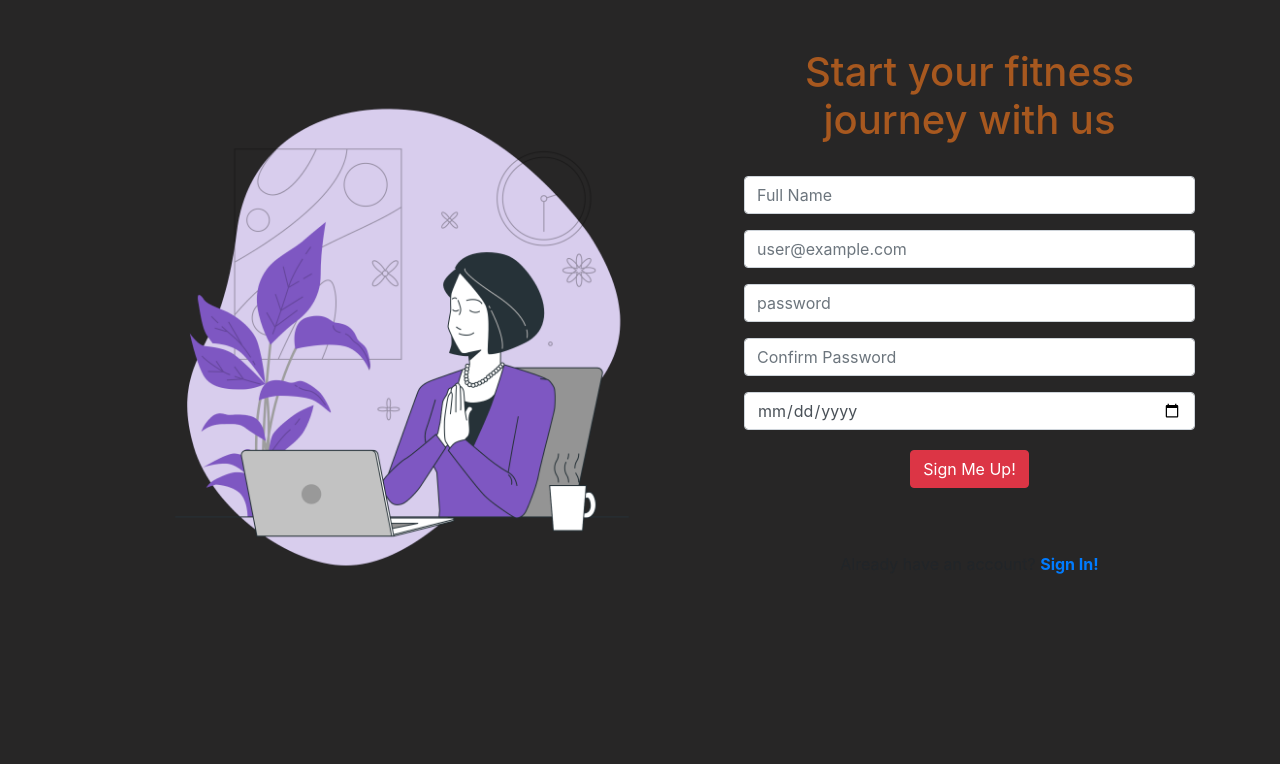
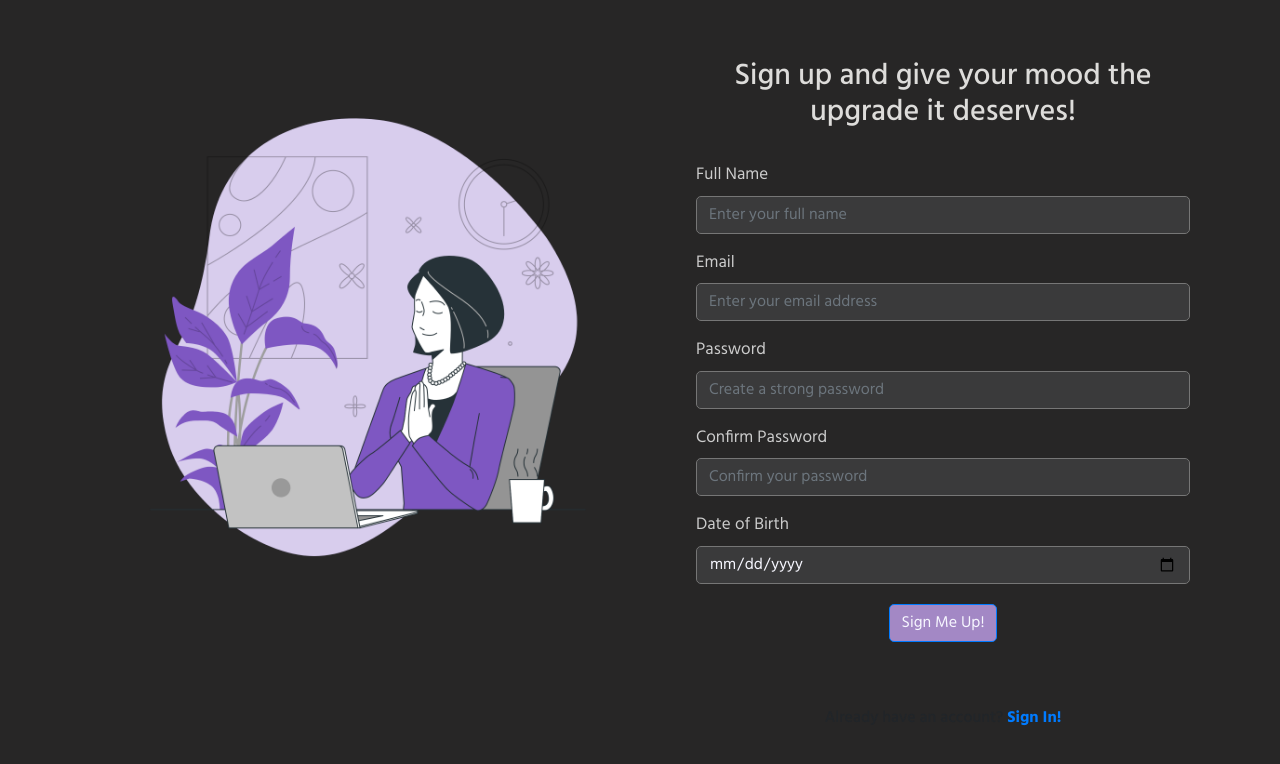
Before and after one commit to imGaurav3/295b_final_project, a React (Create React App) app in the folder frontend/: page /signup in a window 1280 px wide. Shown: the top 764 px of the page. Built offline with nearby package versions, Linux system fonts and the light colour scheme.

Commit message:
Theme changes and text field labels

```diff
--- a/frontend/public/index.html
+++ b/frontend/public/index.html
@@ -3,6 +3,10 @@
   <head>
     <meta charset="utf-8" />
     <link rel="icon" href="%PUBLIC_URL%/logo.jpg" />
+    <link rel="preconnect" href="https://fonts.googleapis.com">
+    <link rel="preconnect" href="https://fonts.gstatic.com" crossorigin>
+    <link href="https://fonts.googleapis.com/css2?family=Cormorant+Garamond:ital,wght@0,300;0,400;0,500;0,600;0,700;1,300;1,400;1,500;1,600;1,700&family=Hind:wght@300;400;500;600;700&display=swap" rel="stylesheet">
+    <!-- <a href="https://storyset.com/happy">Happy illustrations by Storyset</a> -->
     <meta name="viewport" content="width=device-width, initial-scale=1" />
     <meta name="theme-color" content="#000000" />
     <meta
--- a/frontend/src/App.css
+++ b/frontend/src/App.css
@@ -73,6 +73,13 @@ html, body, #root, .App {
   font-size: 14px;
   height: 50px;
   line-height: 50px;
+  color: #F7F7FF
+}
+
+input::placeholder {
+  color: F7F7FF;
+  /* font-size: 1.2em;
+  font-style: italic; */
 }
 
 .login-form .form-group {
@@ -123,6 +130,33 @@ html, body, #root, .App {
 body {
   background-color: #9a616d;
 }
+
+.signup-page {
+  background-color: #272626;
+  font-family: "Hind", sans-serif;
+  font-weight: 500;
+  font-style: normal;;
+}
+
+.signup-form-left{
+  padding-right: 10px;
+  padding-top: 10px;
+}
+
+.bookheading {
+  /* padding-top: 20px; */
+  font-size: 30px;
+  color: rgb(221, 220, 218);
+}
+
+.signup-labels{
+  font-size: 17px;
+  font-weight: 400;
+  color: #ccc;
+}
+
+
+
 .background-radial-gradient {
   background-color: hsl(218, 41%, 15%);
   background-image: radial-gradient(
@@ -161,9 +195,7 @@ body {
   background: radial-gradient(#44006b, #ad1fff);
   overflow: hidden;
 }
-.bookheading {
-  color: rgb(167, 88, 31);
-}
+
 
 .gradient-custom-2 {
   /* fallback for old browsers */
@@ -183,7 +215,7 @@ body {
 }
 
 @media (min-width: 768px) {
-  .gradient-form {
+  .signup-form-left {
     height: 100vh !important;
   }
 }
--- a/frontend/src/components/Signup/Signup.js
+++ b/frontend/src/components/Signup/Signup.js
@@ -127,50 +127,58 @@ class Signup extends PureComponent {
       redirectVar = <Redirect to={this.state.redirect} />;
     }
     return (
-      <div className='signup-page' style={{ backgroundColor: '#272626' }}>
+      <div className='signup-page'>
         {redirectVar}
-        <MDBContainer className='my-5 gradient-form'>
+        <MDBContainer className='my-5 signup-form-left'>
           <MDBRow>
             <MDBCol col='6' className='mb-5'>
               {/* <div className='d-flex flex-column  justify-content-center gradient-custom-2 h-100 mb-4'> */}
-                <div className='text-white px-3 py-4 p-md-5 mx-md-4'>
+                <div className='text-white px-3 py-4 p-md-5'>
                   {/* <h4 className='mb-4'>
                     Need to track your gym activities? We got it all covered!{' '}
                   </h4>
                   <p className='small mb-0'>
                     Register with us to start your fitness journey!!
                   </p> */}
-                  <img src={pic} style={{ width: '485px' }} alt='logo' />
+                  <img src={pic} style={{ width: '485px', paddingRight: '20px' }} alt='logo' />
                 </div>
               {/* </div> */}
             </MDBCol>
 
-            <MDBCol col='6' className='mb-5'>
+            <MDBCol col='6' className='mb-5' style={{ paddingRight: "20px"}}>
               <div className='d-flex flex-column ms-5'>
                 <div className='text-center'>
                   {/* <img src={logo} style={{ width: '185px' }} alt='logo' /> */}
                   <h1 className='bookheading'>
-                    Start your fitness journey with us
+                    {/* Sign up to begin, because your mood deserves an upgrade! */}
+                    Sign up and give your mood the upgrade it deserves!
                   </h1>
                 </div>
                 <br></br>
 
+                <label htmlFor='username' className='signup-labels'>Full Name</label>
                 <div className='form-group'>
                   <input
                     type='text'
                     className='form-control'
                     name='username'
-                    placeholder='Full Name'
+                    placeholder='Enter your full name'
+                    color='#F7F7FF'
+                    style={{ backgroundColor: '#3A3A3B', color: '#F7F7FF', border: '0.5px solid #767676', borderRadius: '5px' }}
                     onChange={this.usernameChangeHandler}
                   />
                 </div>
+
+                <label htmlFor='useremail' className='signup-labels'>Email</label>
                 <div className='form-group'>
                   <input
                     type='email'
                     className='form-control'
                     name='useremail'
-                    placeholder='user@example.com'
+                    placeholder='Enter your email address'
+                    color='#F7F7FF'
                     onChange={this.emailChangehandler}
+                    style={{ backgroundColor: '#3A3A3B', color: '#F7F7FF', border: '0.5px solid #767676', borderRadius: '5px' }}
                   />
                 </div>
                 {/* <div className='form-group'>
@@ -200,24 +208,34 @@ class Signup extends PureComponent {
                     onChange={this.heightChangehandler}
                   />
                 </div> */}
+
+                <label htmlFor='password' className='signup-labels'>Password</label>
                 <div className='form-group'>
                   <input
                     type='password'
                     className='form-control'
                     name='password'
-                    placeholder='password'
+                    placeholder='Create a strong password'
+                    color='#F7F7FF'
                     onChange={this.passwordChangeHandler}
+                    style={{ backgroundColor: '#3A3A3B', color: '#F7F7FF', border: '0.5px solid #767676', borderRadius: '5px' }}
                   />
                 </div>
+
+                <label htmlFor='confirmPassword' className='signup-labels'>Confirm Password</label>
                 <div className='form-group'>
                   <input
                     type='password'
                     className='form-control'
                     name='confirmPassword'
-                    placeholder='Confirm Password'
+                    placeholder='Confirm your password'
                     onChange={this.confirmPasswordChangeHandler}
+                    color='#F7F7FF'
+                    style={{ backgroundColor: '#3A3A3B', color: '#F7F7FF', border: '0.5px solid #767676', borderRadius: '5px' }}
                   />
                 </div>
+
+                <label htmlFor='dob' className='signup-labels'>Date of Birth</label>
                 <div className='form-group'>
                   <input
                     type='date'
@@ -225,10 +243,11 @@ class Signup extends PureComponent {
                     name='dob'
                     placeholder='Date of Birth'
                     onChange={this.dobChangeHandler}
+                    style={{ backgroundColor: '#3A3A3B', color: '#F7F7FF', border: '0.5px solid #767676', borderRadius: '5px' }}
                   />
                 </div>
                 <div className='text-center pt-1 mb-5 pb-1'>
-                  <Button variant='danger' onClick={this.registerUser}>
+                  <Button onClick={this.registerUser} style={{ backgroundColor: '#A388C5', color: '#F7F7FF', borderRadius: '5px' }}>
                     Sign Me Up!
                   </Button>
                 </div>
```
